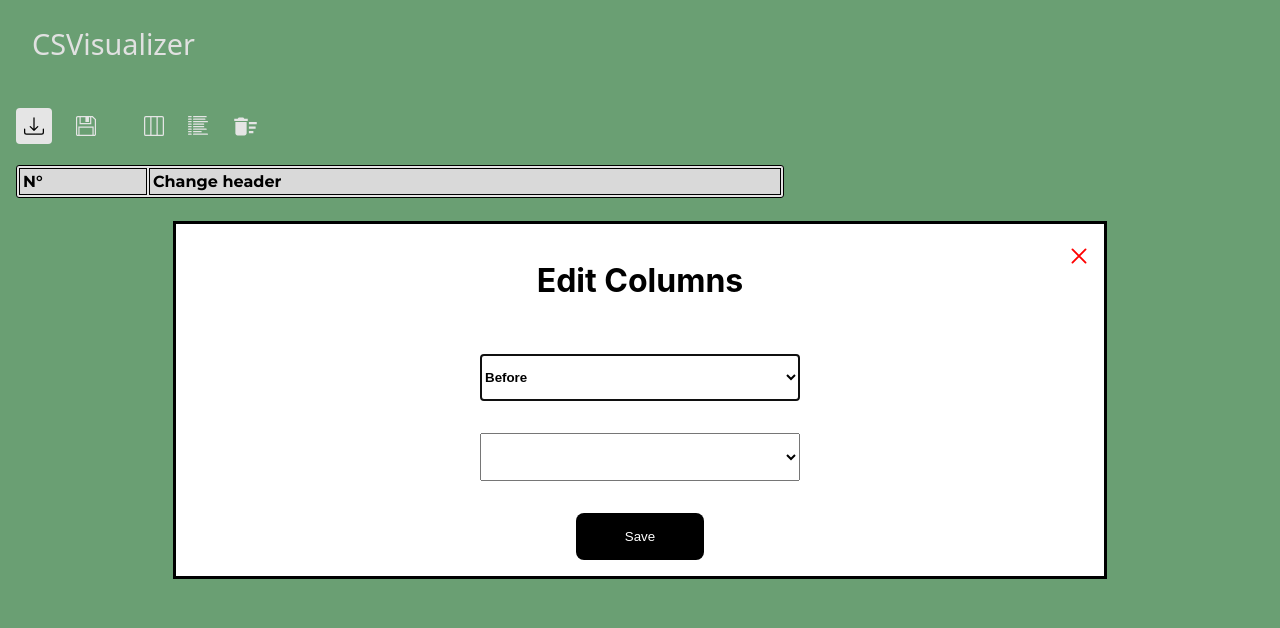
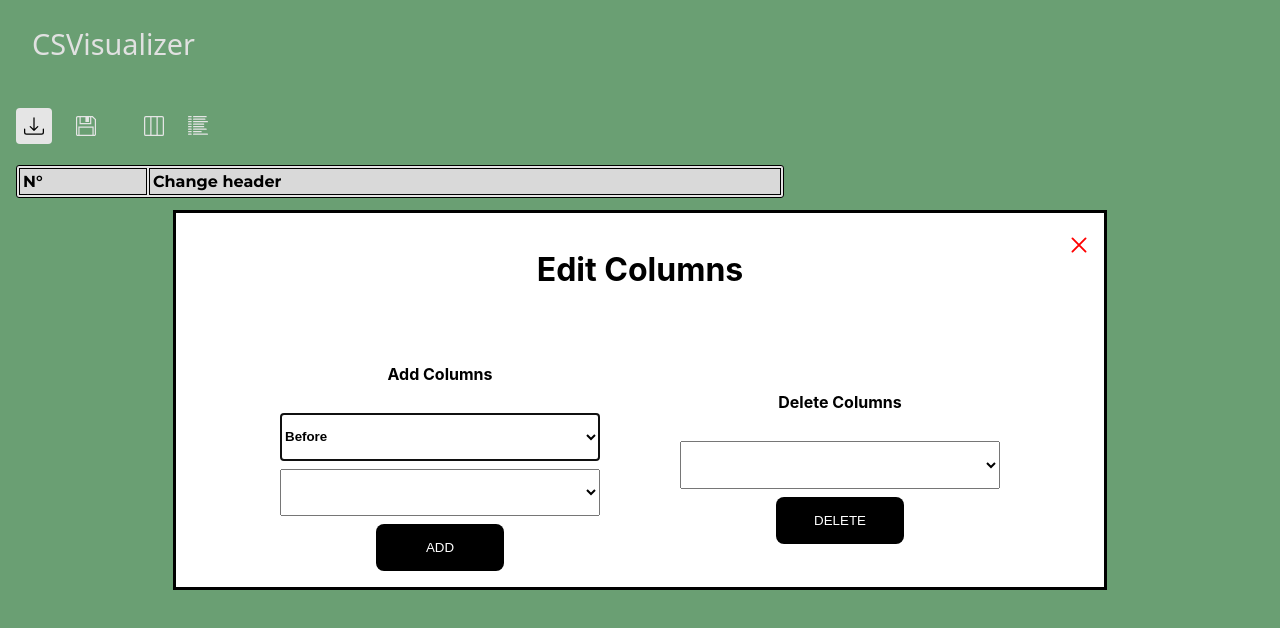
Before and after one commit to anwar-2000/CsVisualizer, a React (Create React App) app: page /visualize in a window 1280 px wide. Both pictures are taken after a click on the icon 154 px from the left and 126 px from the top of the page. Shown: the top 628 px of the page. Built offline with nearby package versions, Linux system fonts and the light colour scheme; a web font is replaced by a local one.

Commit message:
FEAT : deleting rows/cols  , TODO : refactor code , working on better UI + dockerize

```diff
--- a/public/index.html
+++ b/public/index.html
@@ -25,7 +25,7 @@
       work correctly both with client-side routing and a non-root public URL.
       Learn how to configure a non-root public URL by running `npm run build`.
     -->
-    <title>React App</title>
+    <title>CsVisualizer</title>
   </head>
   <body>
     <noscript>You need to enable JavaScript to run this app.</noscript>
--- a/src/components/Modal.jsx
+++ b/src/components/Modal.jsx
@@ -8,8 +8,8 @@ import {
 import FileContext from "../store/FileContext";
 import classes from "../styles/modal.module.css";
 import { IoCloseOutline } from "react-icons/io5";
-import { addColumnAt } from "../utils/columns";
-import { addRow } from "../utils/rows";
+import { addColumnAt, deleteColumn } from "../utils/columns";
+import { addRow, deleteRow } from "../utils/rows";
 
 const Modal = forwardRef(({ type }, ref) => {
   //type : "col || row"
@@ -27,6 +27,19 @@ const Modal = forwardRef(({ type }, ref) => {
 
 
   //console.log(file.rows)
+  const deleteColsRows = () =>{
+    if(type === "col"){
+      //deleting column
+      const newFile = deleteColumn(values.index,file)
+      setFile((prev)=>({...prev,headers : newFile.headers,rows : newFile.rows}))
+    } else {
+      const newFile = deleteRow(file,values.index)
+      setFile((prev)=>({...prev, rows : newFile.rows}))
+    }
+    //closing modal
+    dialog.current.close()
+    setValues({index : null , position : null})
+  }
   const EditTable = () => {
     if (type === "col") {
       //cols logic
@@ -35,7 +48,7 @@ const Modal = forwardRef(({ type }, ref) => {
       setFile((prev) => ({
         ...prev,
         headers: new_file.headers,
-        content: new_file.content,
+        rows: new_file.rows,
       }));
     } else {
       //console.log(values);
@@ -43,13 +56,17 @@ const Modal = forwardRef(({ type }, ref) => {
       setFile((prev) => ({ ...prev, rows: new_rows }));
     }
     dialog.current.close()
+    setValues({index : null , position : null})
   };
   return (
     <dialog ref={dialog} style={{ position: "relative" }}>
       <div className={classes.modalContent}>
         <h1> Edit {type === "col" ? "Columns" : "Rows"}</h1>
-        {type === "col" ? (
           <>
+            <div className={classes.modal__container}>
+                <div className={classes.left}>
+                  { type === "col" ? <>
+                  <h4>Add Columns</h4>
                   <select
                     onChange={(e) =>
                       setValues((prev) => ({ ...prev, position: e.target.value }))
@@ -75,8 +92,10 @@ const Modal = forwardRef(({ type }, ref) => {
                       </option>
                     ))}
                   </select>
-          </>
-        ) : (
+                  <button onClick={EditTable}>ADD</button>
+                  </> :
+                  <>
+                  <h4>Add Rows</h4>
                   <select
                   onChange={(e) => {
                     // console.log("Selected value:", e.target.value);
@@ -89,8 +108,51 @@ const Modal = forwardRef(({ type }, ref) => {
                   <option value="start">Start</option>
                   <option value="end">End</option>
                 </select>
-        )}
-        <button onClick={EditTable}>Save</button>
+                <button onClick={EditTable}>SAVE</button>
+                  </> }
+                </div>
+                <div className={classes.right}>
+                  {type === "col" ? <>
+                    <h4>Delete Columns</h4>
+                    <select
+                      onChange={(e) =>
+                        setValues((prev) => ({ ...prev, index: e.target.value }))
+                      }
+                    >
+                      <option value="" disabled>
+                        Choose Column
+                      </option>
+                      {file.headers.map((header, i) => (
+                        <option key={i} value={i}>
+                          {header}
+                        </option>
+                      ))}
+                    </select>
+                    <button onClick={deleteColsRows}>DELETE</button>
+                  </> : <>
+                  <h4>Delete Rows</h4>
+                    <select
+                      onChange={(e) =>
+                        setValues((prev) => ({ ...prev, index: e.target.value }))
+                      }
+                    >
+                      <option value="" disabled>
+                        Choose Row
+                      </option>
+                      {file.rows.map((header, i) => (
+                        <option key={i} value={i}>
+                          {i+1}
+                        </option>
+                      ))}
+                    </select>
+                    <button onClick={deleteColsRows}>DELETE</button>
+                  </>}
+                </div>
+            </div>
+          </>
+          <>
+          </>
+
       </div>
       <form
         method="dialog"
--- a/src/components/Table.jsx
+++ b/src/components/Table.jsx
@@ -82,7 +82,7 @@ const Table = () => {
           <td>{j + 1}</td>
           {item.length > 1 ? (
             item.map((value, i) => (
-              <td key={i} onDoubleClick={(e) => handleDoubleClickItem(e,j, i)}>
+              <td key={i} onDoubleClick={(e) => handleDoubleClickItem(j, i)}>
                 {
                 (selectedText.indexRow === j && selectedText.indexItem === i) ?
                       <input ref={ItemContent} onBlur={()=>handleRowItemTextChange("duplex")} style={{outline : "none" , border : "none" , padding : "0.6rem"}} type="text" name="content" defaultValue={selectedText.content} />
--- a/src/components/VisualizeHeader.jsx
+++ b/src/components/VisualizeHeader.jsx
@@ -6,7 +6,6 @@ import { TfiSave } from "react-icons/tfi";
 import Papa from "papaparse";
 import { BsLayoutThreeColumns } from "react-icons/bs";
 import { BsReverseListColumnsReverse } from "react-icons/bs";
-import { MdDeleteSweep } from "react-icons/md";
 
 import Modal from "./Modal.jsx";
 
@@ -53,7 +52,6 @@ function VisualizeHeader() {
         <a href="" ref={downloadLink} className={{ display: "hidden" }} />
         <BsLayoutThreeColumns color="white" size={20} style={{ cursor: "pointer" }} onClick={()=>handleEditColumns("col")}/>
         <BsReverseListColumnsReverse color="white" size={20} style={{ cursor: "pointer" }} onClick={()=>handleEditColumns("row")}/>
-        <MdDeleteSweep color="white" size={27} style={{ cursor: "pointer" }} />
       </div>
     </>
   );
--- a/src/store/FileContext.js
+++ b/src/store/FileContext.js
@@ -6,7 +6,6 @@ const FileContext = createContext({
         content : [],
         headers : [],
         rows : [],
-        showEditModal : false
     },
     setFile : () =>{}
 })
--- a/src/styles/modal.module.css
+++ b/src/styles/modal.module.css
@@ -33,3 +33,25 @@
     background : none;
     cursor: pointer;
 }
+.modal__container{
+    width : 100%;
+    display: flex;
+    align-items: center;
+    justify-content: center;
+    flex-wrap: wrap;
+    gap: 5rem;
+}
+.left {
+    display: flex;
+    flex-direction: column;
+    align-items: center;
+    justify-content: center;
+    gap: 0.5rem;
+}
+.right {
+    display: flex;
+    flex-direction: column;
+    align-items: center;
+    justify-content: center;
+    gap: 0.5rem;
+}
--- a/src/utils/columns.js
+++ b/src/utils/columns.js
@@ -22,7 +22,6 @@ export function addColumnAt(index,file,position) {
 }
 export function deleteColumn(index,file){
     let Parsed_index = parseInt(index);
-
     file.headers.splice(Parsed_index, 1);
 
     // Iterating over each row in the content array
--- a/src/utils/rows.js
+++ b/src/utils/rows.js
@@ -14,6 +14,9 @@ export function addRow(file, position) {
     }
 }
 export function deleteRow(file,index){
-    file.rows.splice(index,1)
+    const parsedIndex = parseInt(index)
+    //console.log(index)
+    //console.log(file.rows[parsedIndex])
+    file.rows.splice(parsedIndex,1)
     return file;
 }
```
Lines whose indentation alone changed are shown as unchanged.
